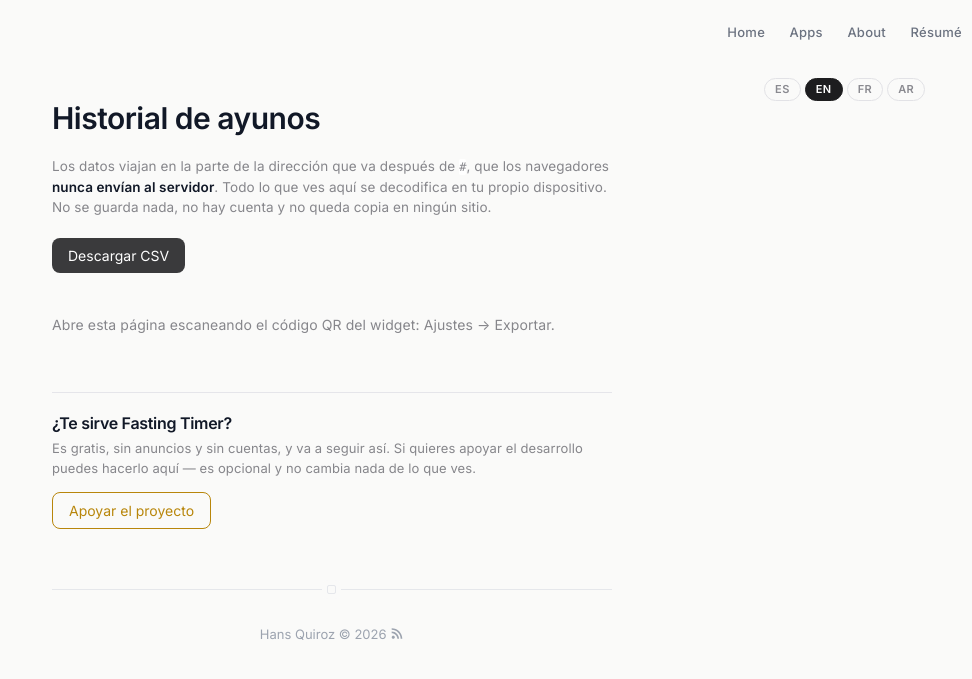
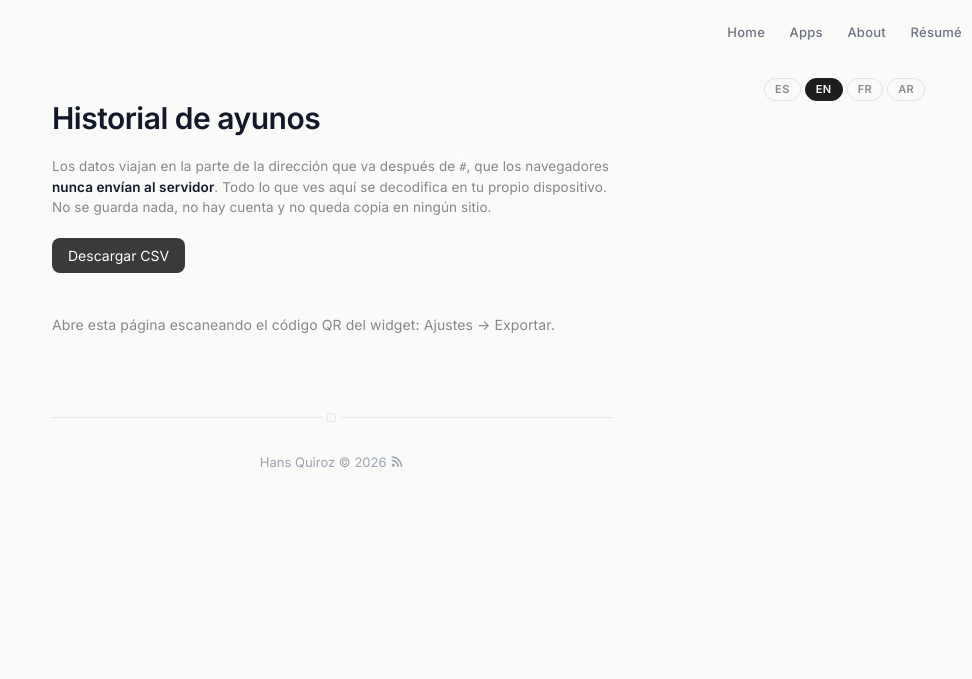
Before and after one commit to NoviZXC/BioPage, a Jekyll site: the page built from fasting-timer-export.html, in a window 1280 px wide. Shown: the top 679 px of the page, without its empty margins (308-1280 px from the left). Built offline with Jekyll 4.4.1, drawn with Linux system fonts in a browser that asks for light colours.

Commit message:
fix: fuera el enlace de pago de la página de exportar — es la URL que lleva el binario
El escáner del Connect IQ Store rechaza el paquete desde el 9-sep, el mismo día
en que este enlace apareció en la página. La URL https://hansquiroz.com/f# viaja
dentro del binario del widget, así que lo que haya en esta página es parte de lo
que el escáner ve. Se resube el MISMO .iq 2.5 sin tocar Monkey C: si pasa, la
causa queda aislada a este enlace.

Co-Authored-By: Claude Opus 5 (1M context) <noreply@anthropic.com>
Claude-Session: https://claude.ai/code/session_01HchUGQKYk4Y36LdBRjJ3YY

```diff
--- a/fasting-timer-export.html
+++ b/fasting-timer-export.html
@@ -13,12 +13,11 @@ sitemap: false
   .fx-fallback { display: none; margin-bottom: 2rem; }
   .fx-ta { width: 100%; box-sizing: border-box; font-family: ui-monospace, Menlo, monospace;
            font-size: 1.1rem; padding: 0.8rem; border: 1px solid #d2d2d7; border-radius: 8px; }
-  /* Bloque de apoyo. Va DESPUÉS de la tabla a propósito: primero se resuelve
-     lo que la persona vino a hacer —ver y bajar su historial— y solo entonces
-     se pide algo. Al revés sería un peaje. */
-  .fx-support { margin: 3.5rem 0 1rem; padding-top: 2rem; border-top: 1px solid #e5e5ea; }
-  .fx-support h2 { font-size: 1.6rem; margin: 0 0 0.6rem; }
-  .fx-support p { color: #86868b; font-size: 1.3rem; line-height: 1.5; margin: 0 0 1.4rem; }
+  /* Aquí vivía un bloque de apoyo con un enlace externo de pago. Se quitó el
+     11-sep-2026: esta es la página que abre la URL incrustada en el binario del
+     widget, y el escáner de seguridad del Connect IQ Store rechaza el paquete
+     desde el mismo día en que ese enlace apareció. No reponerlo sin comprobar
+     antes que el Store sigue aceptando el binario. */
   .fx-actions { margin: 1.5rem 0 2rem; }
   .fx-btn {
     display: inline-block; background: #B8860B; color: #fff; border: 0;
@@ -26,7 +25,6 @@ sitemap: false
     cursor: pointer; text-decoration: none;
   }
   .fx-btn:disabled { background: #3a3a3c; cursor: default; }
-  .fx-btn-ghost { background: transparent; color: #B8860B; border: 1px solid #B8860B; }
   .fx-empty { color: #86868b; font-size: 1.4rem; padding: 2rem 0; }
   table.fx-t { width: 100%; border-collapse: collapse; font-size: 1.3rem; }
   table.fx-t th, table.fx-t td { padding: 0.6rem 0.4rem; text-align: left; border-bottom: 1px solid #2a2a2c; }
@@ -56,16 +54,6 @@ sitemap: false
 
   <div id="fx-out"></div>
 
-  <div class="fx-support">
-    <h2>¿Te sirve Fasting Timer?</h2>
-    <p>
-      Es gratis, sin anuncios y sin cuentas, y va a seguir así. Si quieres apoyar
-      el desarrollo puedes hacerlo aquí — es opcional y no cambia nada de lo que ves.
-    </p>
-    <a class="fx-btn fx-btn-ghost"
-       href="https://www.paypal.com/donate/?hosted_button_id=ZR27Z8H76YLX8"
-       target="_blank" rel="noopener noreferrer">Apoyar el proyecto</a>
-  </div>
 </div>
 
 <script>
```
